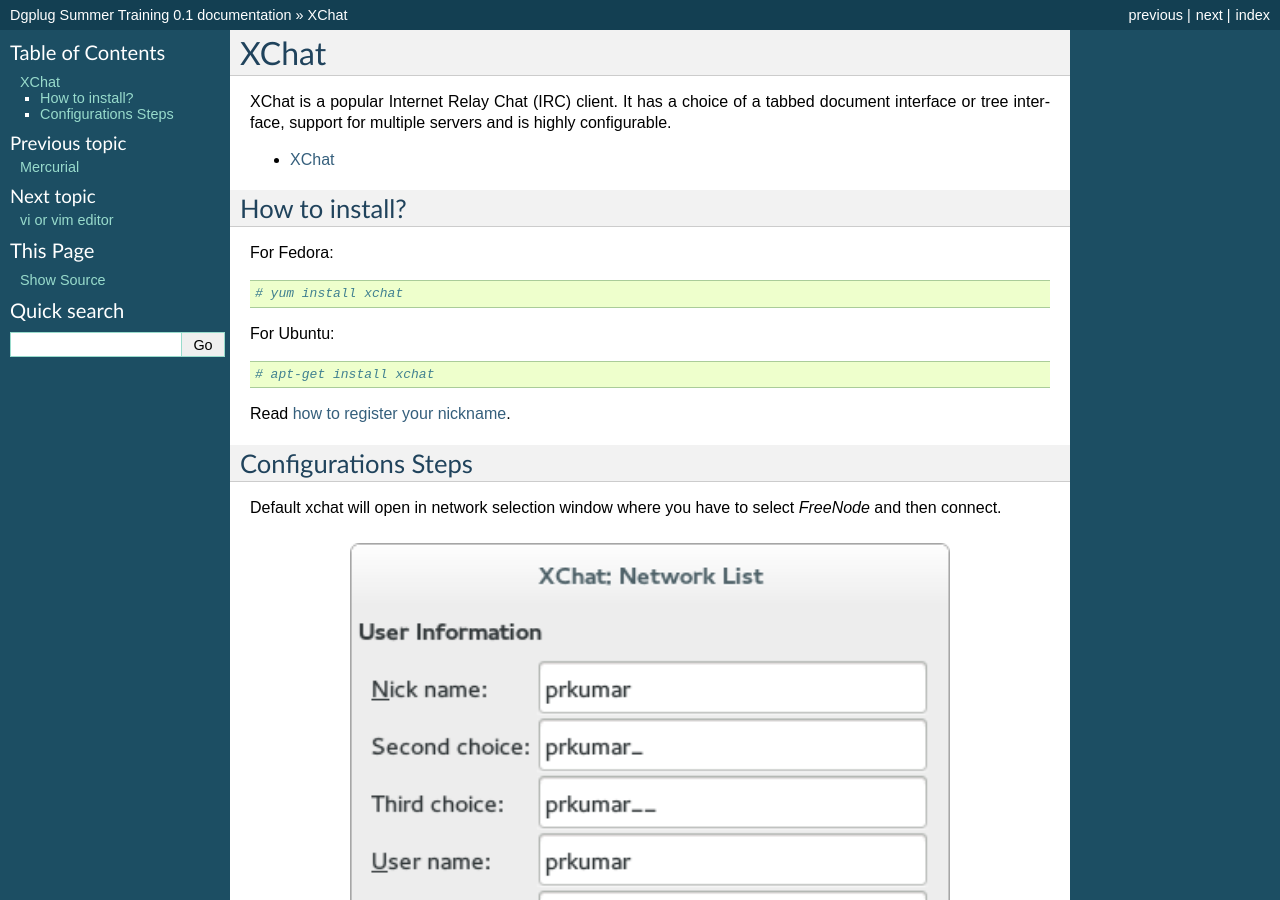
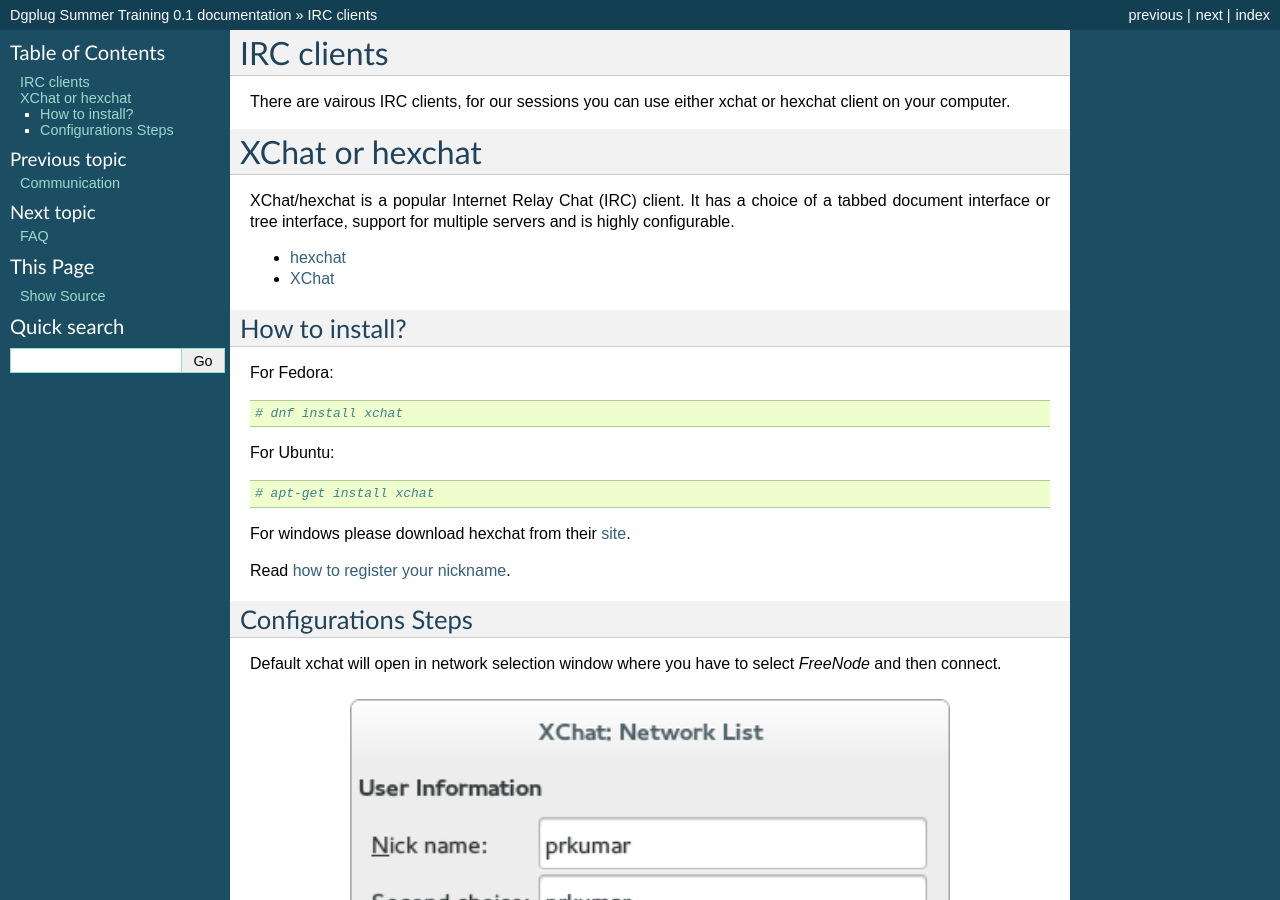
Before and after one commit to kushaldas/summertraining, a Sphinx documentation site: the page built from docs/xchat.rst, in a window 1280 px wide and 900 px high. Built offline with Sphinx 7.4.7, drawn with Linux system fonts in a browser that asks for light colours.

Commit message:
updates with hexchat

```diff
--- a/docs/index.rst
+++ b/docs/index.rst
@@ -12,11 +12,11 @@
    :maxdepth: 2
 
    communication
+   xchat
    faq
    shell
    fhs
    mercurial
-   xchat
    vim
 
 
--- a/docs/xchat.rst
+++ b/docs/xchat.rst
@@ -1,10 +1,18 @@
-XChat
-=====
+IRC clients
+===========
 
-XChat is a popular Internet Relay Chat (IRC) client. It has a choice of a tabbed
+There are vairous IRC clients, for our sessions you can use either xchat or hexchat client
+on your computer.
+
+
+XChat or hexchat
+================
+
+XChat/hexchat is a popular Internet Relay Chat (IRC) client. It has a choice of a tabbed
 document interface or tree interface, support for multiple servers and is highly
 configurable.
 
+- `hexchat <https://hexchat.github.io/>`_
 - `XChat <http://xchat.org/docs/start/>`_
 
 How to install?
@@ -12,11 +20,13 @@
 
 For Fedora:
 ::
-    # yum install xchat
+    # dnf install xchat
 
 For Ubuntu:
 ::
     # apt-get install xchat
+
+For windows please download hexchat from their `site <https://hexchat.github.io/>`_.
 
 Read `how to register your nickname <https://freenode.net/faq.shtml#registering>`_.
 
```
